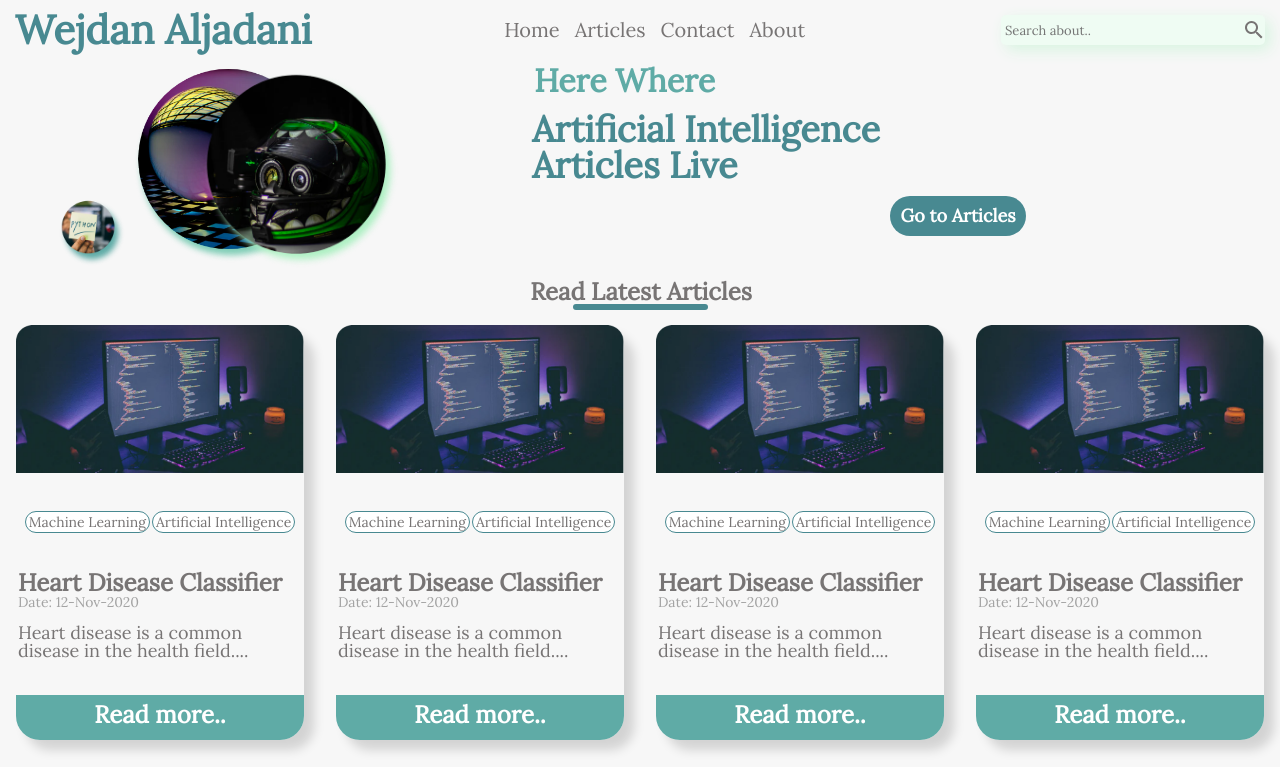
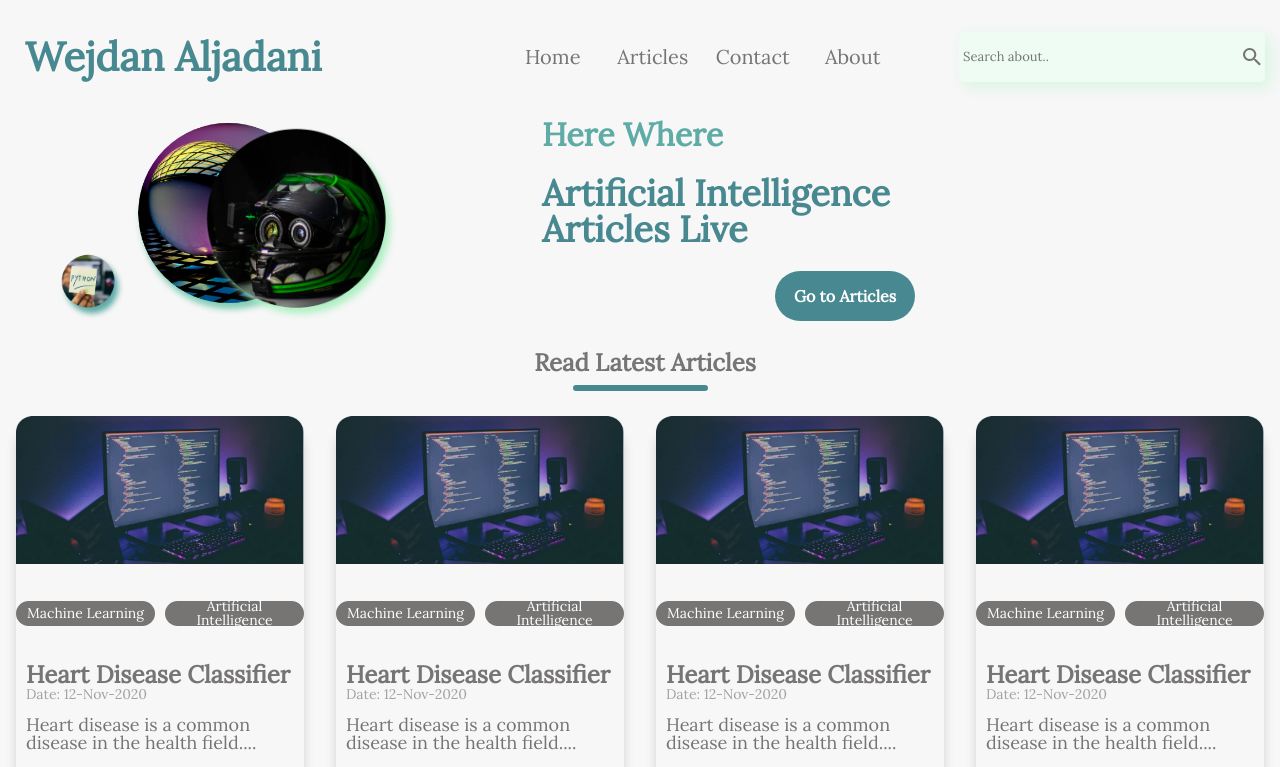
Before and after one commit to WejdanCS/wejdancs.github.io, a plain HTML site: page index.html in a window 1280 px wide. Shown: the top 767 px of the page. Drawn offline with Linux system fonts and the light colour scheme.

Commit message:
style:change header info section and tags styles

```diff
--- a/styles/layout/header.css
+++ b/styles/layout/header.css
@@ -24,31 +24,49 @@
     justify-content: center;
     width: 100%;
     align-items: center;
-    gap: 5px;
+    gap: 20px;
+    box-sizing: border-box;
 }
 
 
 .menu{
     display: flex;
-    flex-direction: column;
+    /* flex-direction: column; */
+    flex-direction: column;;
     justify-content: center;
     /* align-content: center; */
     align-items: center;
+    gap: 10px;
+}
+
+.menu-item{
+    /* background-color: black; */
+    width: 85px;
+    height: 40px;
+    box-sizing: border-box;
+    text-align: center;
+    margin: auto;
+    display: flex;
+    flex-direction: column;
+    align-items: center;
+    justify-content: center;
 }
 
 
 .menu-item:hover{
     color: white;
     background-color: #488991;
-    padding: 3px 15px;
+    /* padding: 3px 15px; */
     border-radius: 10px;
 }
 
 
 .search-box{
     background-color: #effcf3;
-    width: 260px;
-    height: 30px;
+    /* width: 260px; */
+    /* height: 30px; */
+    width: 94%;
+    height: 50px;
     border-radius: 5px;
     display: flex;
     flex-direction: row;
@@ -62,8 +80,10 @@
 #search-input{
     border: none;
     /* border: 1px solid #f05034; */
-    width: 260px;
-    height: 25px;
+    /* width: 260px;
+    height: 25px; */
+    width: 94%;
+    height: 50px;
     background-color: transparent;
     outline-style: none;
 }
@@ -113,6 +133,14 @@
         align-items: center;
     }
 
+    .search-box{
+        width: 50%;
+    }
+    /* #search-input{
+        width: 50%;
+    }
+     */
+
 
 }
 
@@ -148,4 +176,14 @@
         /* background-color: #83d7e2; */
 
     }
+
+    .search-box{
+
+        width: 40%;
+    }
+
+    /* #search-input{
+        width: 90%;
+    } */
+
 }
--- a/styles/layout/tags.css
+++ b/styles/layout/tags.css
@@ -8,23 +8,29 @@
     justify-content: center;
     /* align-self: center; */
     align-items: center;
-    gap: 2px;
+    gap: 10px;
     box-sizing: border-box;
 
 }
 
 
 .tag{
-    background-color: white;
-    border: 1px solid #488991;
+    background-color: #777474;
+    color: white;
+    /* border: 1px solid #488991; */
     padding: 1px 5px;
     /* margin-right: 5px; */
     margin:3px 0px;
     border-radius: 18px;
     font-size: 14px;
-    color: #777474;
+    /* color: #777474; */
     box-sizing: border-box;
     text-align: center;
+    width: 160px;
+    height: 25px;
+    display: flex;
+    flex-direction: column;
+    justify-content: center;
     /* width: 50%; */
     /* height: 50%; */
 
--- a/styles/main.css
+++ b/styles/main.css
@@ -7,7 +7,7 @@
 @import 'layout/footer-section.css';
 @import 'pages/postPage/postPage.css';
 @import 'layout/tags.css';
-/* @import 'normalize/normalize.css'; */
+@import 'normalize/normalize.css';
 
 
 .layout-page{
--- a/styles/pages/homePage/articles-section.css
+++ b/styles/pages/homePage/articles-section.css
@@ -10,6 +10,7 @@
     flex-direction: column;
     align-items: center;
     justify-content: space-between;
+    gap: 10px;
 }
 
 
@@ -49,7 +50,7 @@
         min-height: 415px;
         margin: auto;
         border-radius: 24px;
-        box-shadow: rgba(0, 0, 0, 15%) 10px 10px 11px;
+        box-shadow: rgba(0, 0, 0, 15%) 0px 10px 11px;
         display: flex;
         flex-direction: column;
         justify-content: space-between;
@@ -142,10 +143,10 @@
     }
 
 
-    .description-articles p,
+    .description-articles p,h1,
     h2,
     h6{
-        padding-left: 2px;
+        padding-left: 10px;
 
     }
 
--- a/styles/pages/homePage/info-section.css
+++ b/styles/pages/homePage/info-section.css
@@ -95,16 +95,17 @@
     color: rgb(255, 255, 255);
     background-color: #488991;
     border: none;
-    height: 40px;
-    width: 126px;
+    height: 50px;
+    width: 140px;
     border-radius: 55px;
-    font-size: large;
+    box-sizing: border-box;
+    font-size: 16px;
     font-weight: bold;
     text-align: center;
     outline-style: none;
     grid-area: articles-link;
-    margin-left: 150px;
-    padding: 0px 5px;
+    /* margin-left: 150px; */
+    /* padding: 0px 2px; */
 }
 
 .article-link:hover{
```
Also changed, not shown: styles/normalize/normalize.css.
